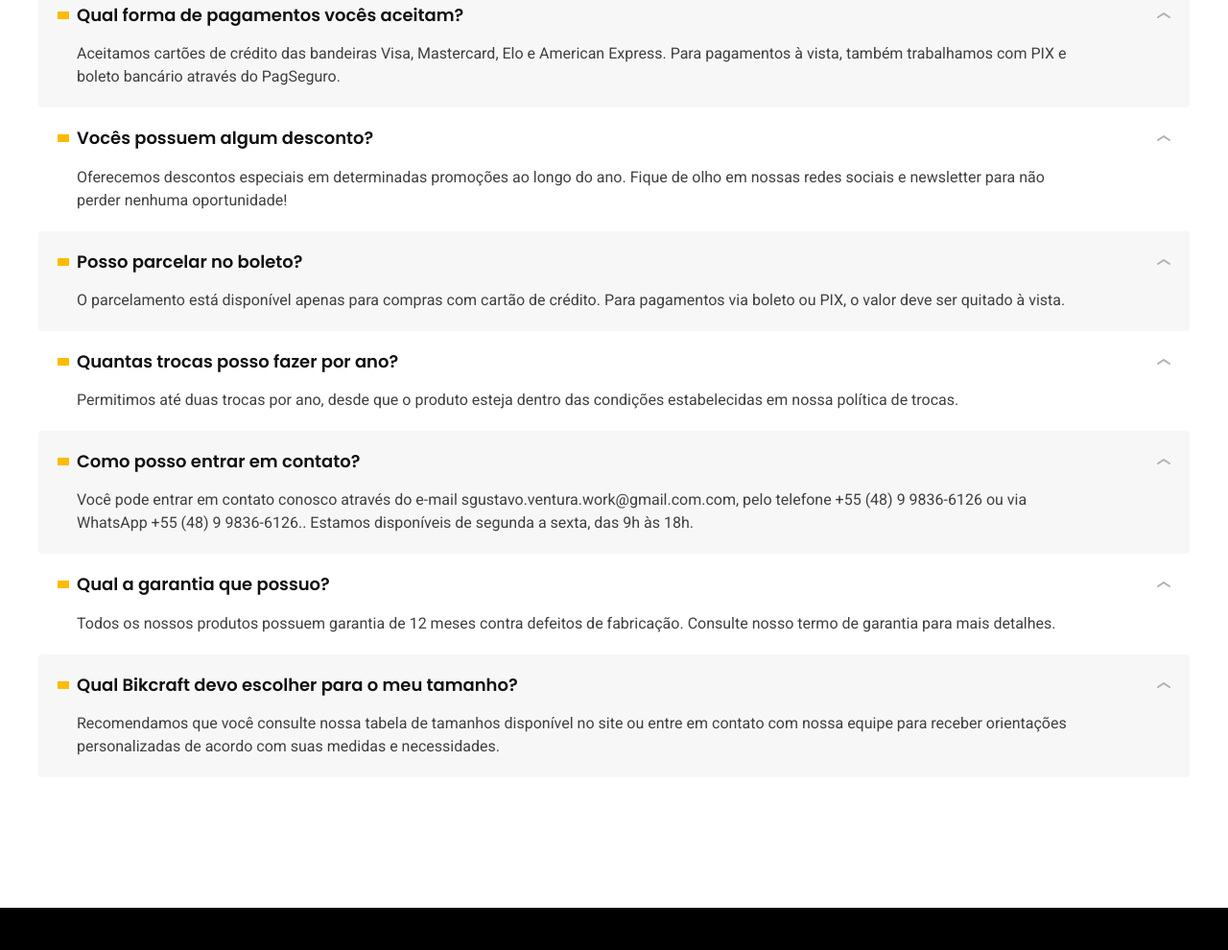
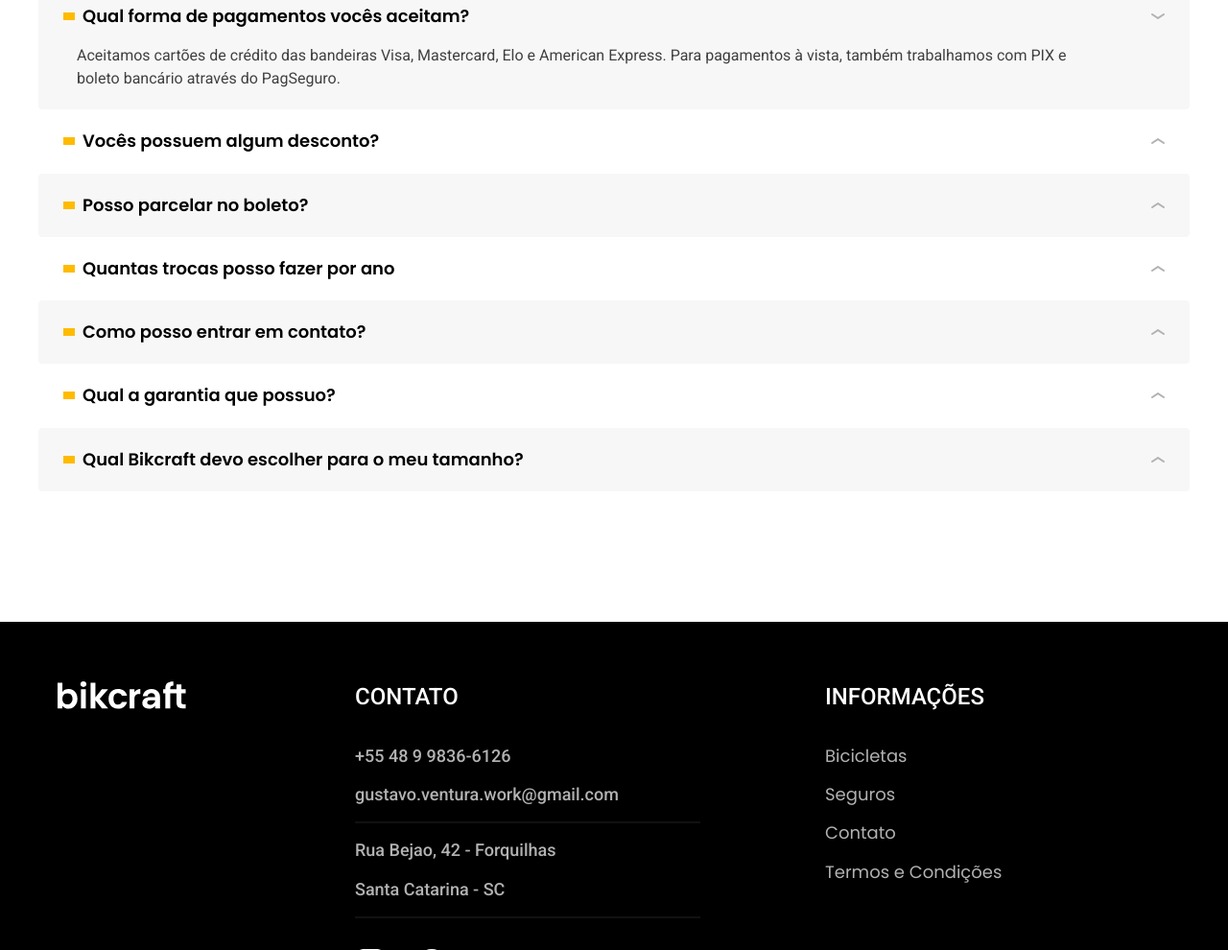
Before and after one commit to guttovms/bikcraft, a website: page seguros.html in a window 1280 px wide. Shown: the part 1918-2908 px from the top of the page at 96% size. Drawn offline with Linux system fonts and the light colour scheme.

Commit message:
Adicionar navegação e função de perguntas frequentes
Implementa navegação e adiciona uma seção de perguntas frequentes, melhorando a usabilidade do site.

```diff
--- a/css/seguros/perguntas.css
+++ b/css/seguros/perguntas.css
@@ -16,15 +16,19 @@
   background-color: var(--color-gray-100);
 }
 
-.perguntas dt {
+.perguntas button {
   gap: 8px;
+  width: 100%;
+  border: none;
   display: grid;
   cursor: pointer;
+  background: none;
+  text-align: left;
   align-items: center;
   grid-template-columns: auto 1fr auto;
 }
 
-.perguntas dt::before {
+.perguntas button::before {
   content: "";
   display: inline-block;
   width: 12px;
@@ -32,7 +36,7 @@
   background-color: var(--color-yellow-100);
 }
 
-.perguntas dt::after {
+.perguntas button::after {
   content: "";
   width: 14px;
   height: 6px;
@@ -41,9 +45,18 @@
   background: url(../../img/icones/seta-abrir.svg);
 }
 
-.perguntas dt:hover::after {
+.perguntas button:hover::after, .perguntas button[aria-expanded="true"]::after {
   transform: rotate(180deg);
 }
+
+.perguntas dd {
+  display: none;
+}
+
+.perguntas dd.ativo {
+  display: block;
+}
+
 .perguntas dd {
   max-width:115ch;
   padding-top: 16px;
--- a/script.js
+++ b/script.js
@@ -24,3 +24,25 @@ function ativarProduto(parametro) {
 }
 
 parametro.forEach(ativarProduto)
+
+
+// Perguntas Frequentes
+
+const perguntas = document.querySelectorAll(".perguntas button");
+
+function ativarPergunta(event) {
+  const pergunta = event.currentTarget;
+  const controls = pergunta.getAttribute("aria-controls")
+  const resposta = document.getElementById(controls);
+
+  resposta.classList.toggle("ativo")
+  const ativo = resposta.classList.contains("ativo")
+  pergunta.setAtribute("aria-expanded", ativo)
+}
+
+
+function eventosPerguntas(pergunta) {
+  pergunta.addEventListener('click', ativarPergunta)
+}
+
+perguntas.forEach(eventosPerguntas)
--- a/seguros.html
+++ b/seguros.html
@@ -131,58 +131,58 @@
       <h2 class="font-xxl">perguntas frequentes<span class="color-yellow-100">.</span></h2>
       <dl>
         <div>
-          <dt class="font-md-bold">
-            Qual forma de pagamentos vocês aceitam?
+          <dt>
+           <button class="font-md-bold" aria-controls="pergunta" aria-expanded="true">Qual forma de pagamentos vocês aceitam?</button>
           </dt>
-          <dd class="font-sm-roboto color-gray-900">
+          <dd id="pergunta" class="font-sm-roboto color-gray-900 ativo">
             Aceitamos cartões de crédito das bandeiras Visa, Mastercard, Elo e American Express. Para pagamentos à vista, também trabalhamos com PIX e boleto bancário através do PagSeguro.
           </dd>
         </div>
         <div>
           <dt class="font-md-bold">
-            Vocês possuem algum desconto?
+            <button class="font-md-bold" aria-controls="pergunta2" aria-expanded="false">Vocês possuem algum desconto?</button>
           </dt>
-          <dd class="font-sm-roboto color-gray-900">
+          <dd id="pergunta2" class="font-sm-roboto color-gray-900">
             Oferecemos descontos especiais em determinadas promoções ao longo do ano. Fique de olho em nossas redes sociais e newsletter para não perder nenhuma oportunidade!
           </dd>
         </div>
         <div>
           <dt class="font-md-bold">
-            Posso parcelar no boleto?
+            <button class="font-md-bold" aria-controls="pergunta3" aria-expanded="false">Posso parcelar no boleto?</button>
           </dt>
-          <dd class="font-sm-roboto color-gray-900">
+          <dd id="pergunta3" class="font-sm-roboto color-gray-900">
             O parcelamento está disponível apenas para compras com cartão de crédito. Para pagamentos via boleto ou PIX, o valor deve ser quitado à vista.
           </dd>
         </div>
         <div>
           <dt class="font-md-bold">
-            Quantas trocas posso fazer por ano?
+            <button class="font-md-bold" aria-controls="pergunta4" aria-expanded="false">Quantas trocas posso fazer por ano</button>
           </dt>
-          <dd class="font-sm-roboto color-gray-900">
+          <dd id="pergunta4" class="font-sm-roboto color-gray-900">
             Permitimos até duas trocas por ano, desde que o produto esteja dentro das condições estabelecidas em nossa política de trocas.
           </dd>
         </div>
         <div>
           <dt class="font-md-bold">
-            Como posso entrar em contato?
+            <button class="font-md-bold" aria-controls="pergunta5" aria-expanded="false">Como posso entrar em contato?</button>
           </dt>
-          <dd class="font-sm-roboto color-gray-900">
+          <dd id="pergunta5" class="font-sm-roboto color-gray-900">
             Você pode entrar em contato conosco através do e-mail sgustavo.ventura.work@gmail.com.com, pelo telefone +55 (48) 9 9836-6126 ou via WhatsApp +55 (48) 9 9836-6126.. Estamos disponíveis de segunda a sexta, das 9h às 18h.
           </dd>
         </div>
         <div>
           <dt class="font-md-bold">
-            Qual a garantia que possuo?
+            <button class="font-md-bold" aria-controls="pergunta6" aria-expanded="false">Qual a garantia que possuo?</button>
           </dt>
-          <dd class="font-sm-roboto color-gray-900">
+          <dd id="pergunta6" class="font-sm-roboto color-gray-900">
             Todos os nossos produtos possuem garantia de 12 meses contra defeitos de fabricação. Consulte nosso termo de garantia para mais detalhes.
           </dd>
         </div>
         <div>
-          <dt class="font-md-bold">
-            Qual Bikcraft devo escolher para o meu tamanho?
+          <dt>
+            <button class="font-md-bold" aria-controls="pergunta7" aria-expanded="false">Qual Bikcraft devo escolher para o meu tamanho?</button>
           </dt>
-          <dd class="font-sm-roboto color-gray-900">
+          <dd id="pergunta7" class="font-sm-roboto color-gray-900">
             Recomendamos que você consulte nossa tabela de tamanhos disponível no site ou entre em contato com nossa equipe para receber orientações personalizadas de acordo com suas medidas e necessidades.
           </dd>
         </div>
```
